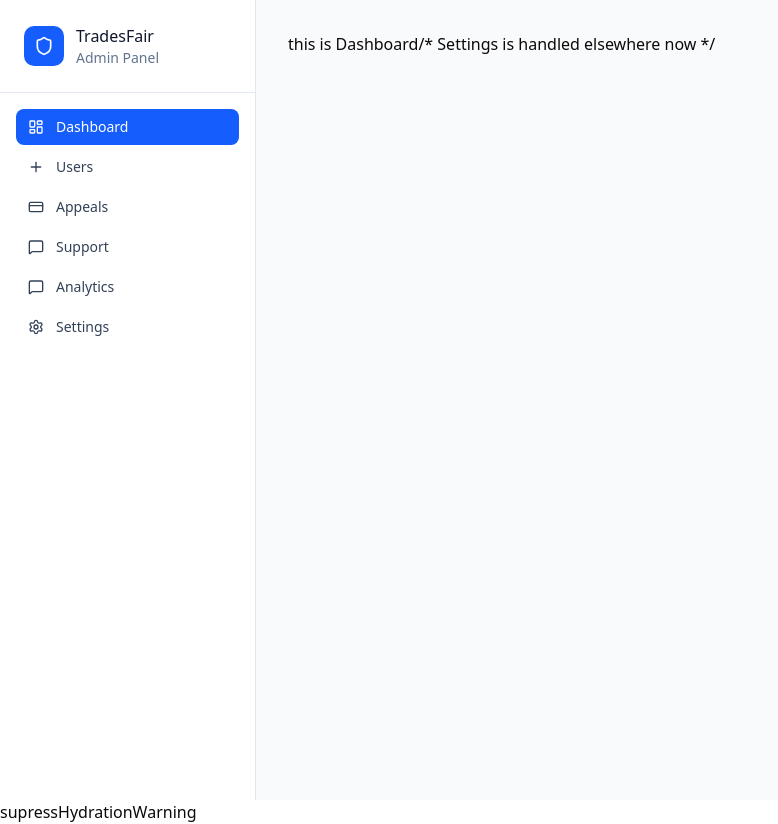
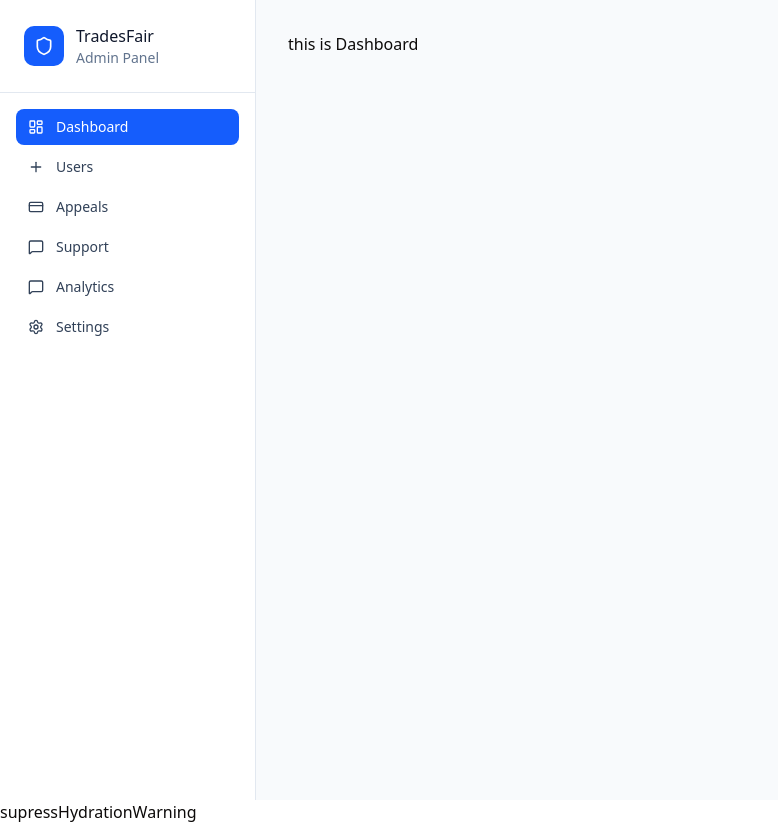
Before and after one commit to mzst-26/G35-Project, a Next.js app: page /admin/dashboard in a window 1280 px wide. Shown: the whole page, without its empty margins (0-778 px from the left). Built offline with nearby package versions, Linux system fonts and the light colour scheme.

Commit message:
Removed a few comments from admin dashboard

```diff
--- a/app/admin/dashboard/page.tsx
+++ b/app/admin/dashboard/page.tsx
@@ -163,7 +163,7 @@ export default function AdminDashboard() {
               </>
           )}
 
-          /* Settings is handled elsewhere now */
+
 
         </div>
       </div>
```
